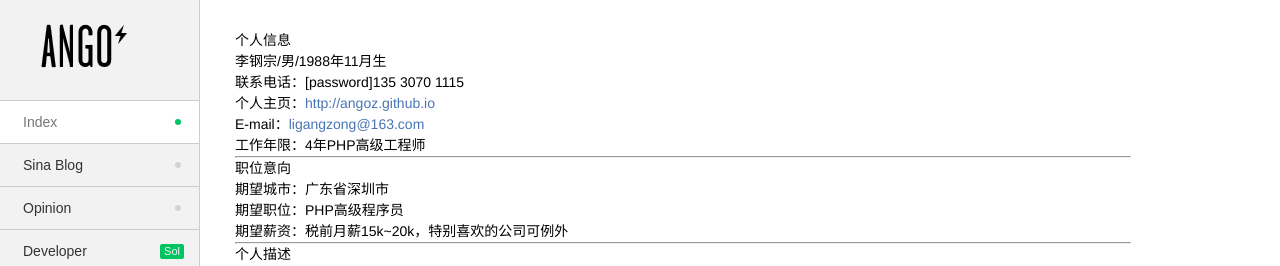
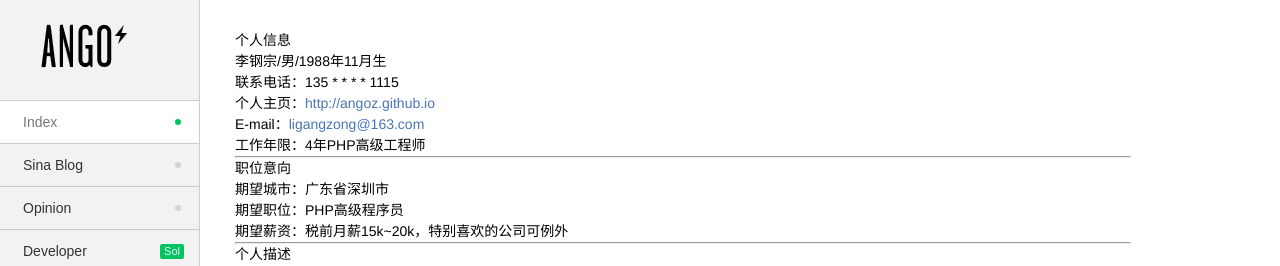
Before and after one commit to angoz/angoz.github.io, a Jekyll site: the page built from about/cv.md, in a window 1280 px wide and 900 px high. Shown: the top 266 px of the window. Built offline with Jekyll 4.4.1, drawn with Linux system fonts in a browser that asks for light colours; nearby versions of some CDN libraries; Markdown is read by kramdown in place of the engine named in the settings.

Commit message:
Update cv.md

```diff
--- a/about/cv.md
+++ b/about/cv.md
@@ -7,7 +7,7 @@ title: 个人简历
 # 个人信息
 
  - 李钢宗/男/1988年11月生
- - 联系电话：[password]135 3070 1115
+ - 联系电话：135 * * * * 1115
  - 个人主页：[http://angoz.github.io](http://angoz.github.io "ANGOZ")
  - E-mail：<ligangzong@163.com>
  - 工作年限：4年PHP高级工程师
```
